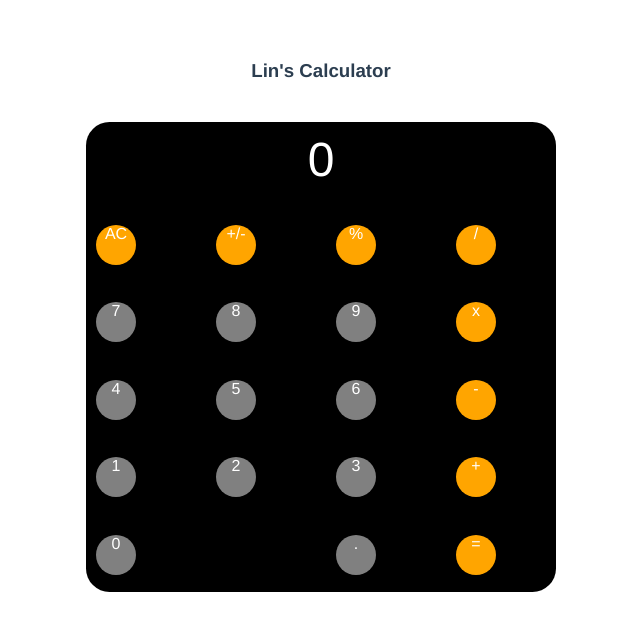
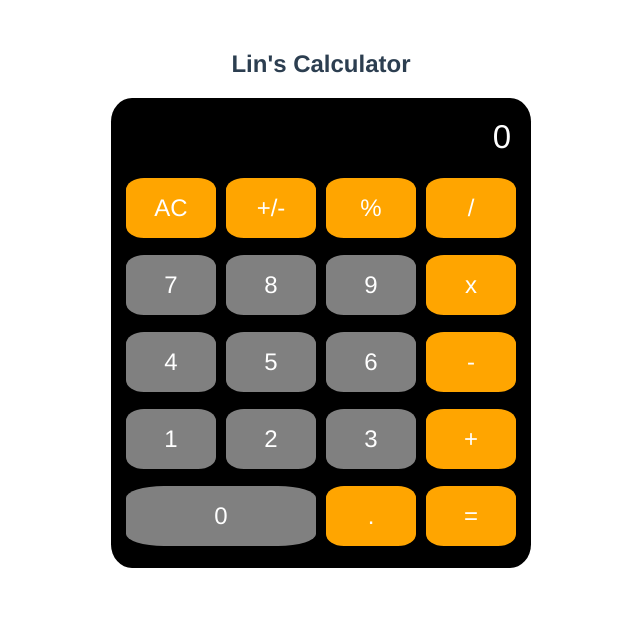
Before and after one commit to Spongebobgao/calculator, a Vue app: page / in a window 1280 px wide. Shown: the top 630 px of the page, without its empty margins (319-959 px from the left). Built offline with nearby package versions, Linux system fonts and the light colour scheme.

Commit message:
refactor layout and functions

```diff
--- /dev/null
+++ b/btnInfo.js
@@ -0,0 +1,4 @@
+export default [{ value: 'AC', digit: false }, { value: '+/-', digit: false }, { value: '%', digit: false }, { value: '/', digit: false }, { value: 7, digit: true },
+{ value: 8, digit: true }, { value: 9, digit: true }, { value: 'x', digit: false }, { value: 4, digit: true }, { value: 5, digit: true },
+{ value: 6, digit: true }, { value: '-', digit: false }, { value: 1, digit: true }, { value: 2, digit: true }, { value: 3, digit: true },
+{ value: '+', digit: false }, { value: 0, digit: true }, { value: '.', digit: false }, { value: '=', digit: false }]
--- a/src/App.vue
+++ b/src/App.vue
@@ -22,6 +22,6 @@ export default {
   -moz-osx-font-smoothing: grayscale;
   text-align: center;
   color: #2c3e50;
-  margin-top: 60px;
+  margin-top: 50px;
 }
 </style>
--- a/src/components/Calculator.vue
+++ b/src/components/Calculator.vue
@@ -1,81 +1,179 @@
 <template>
   <div>
-    <h3>Lin's Calculator</h3>
+    <h2>Lin's Calculator</h2>
     <div class="calculator">
-    <div class="totoal">{{current || 0}}</div>
-    <div @click="clear" class="btn special">AC</div>
-    <div class="btn special">+/-</div>
-    <div class="btn special">%</div>
-    <div class="btn special">/</div>
-    <div class="btn">7</div>
-    <div class="btn">8</div>
-    <div class="btn">9</div>
-    <div class="btn special">x</div>
-    <div class="btn">4</div>
-    <div class="btn">5</div>
-    <div class="btn">6</div>
-    <div class="btn special">-</div>
-    <div class="btn">1</div>
-    <div class="btn">2</div>
-    <div class="btn">3</div>
-    <div class="btn special">+</div>
-    <div class="btn zero">0</div>
-    <div class="btn">.</div>
-    <div class="btn special">=</div>
+      <div class="totoal">
+        <div>{{current}}</div>
+      </div>
+      <div
+        v-for="(btn,index) of btnInfo"
+        :class="`${btn.digit?'btn':'btn special'}`"
+        :style="`${index===16?'width:190px':''}`"
+        :key="btn.value"
+        @click="`${btn.digit?appendNum(btn.value):getOperator(btn.value)}`"
+      >
+        <span>{{btn.value}}</span>
+      </div>
     </div>
   </div>
 </template>
 
 <script>
+import btnInfo from "../../btnInfo";
 export default {
-  name: 'Calculator',
-  data(){
+  name: "Calculator",
+  data() {
     return {
-      current: ''
-    }
+      current: 0,
+      previous: 0,
+      newCurrent: false,
+      operator: "",
+      btnInfo: btnInfo
+    };
   },
   methods: {
-    clear(){
-      this.current = ''
+    appendNum(number) {
+      if (this.newCurrent) {
+        this.current = number;
+        this.newCurrent = false;
+      } else {
+        this.current =
+          this.current < 0
+            ? this.current * 10 - number
+            : this.current * 10 + number;
+      }
+    },
+    getOperator(operator) {
+      switch (operator) {
+        case "AC":
+          this.current = this.previous = 0;
+          this.newCurrent = false;
+          this.operator = "";
+          break;
+        case "+/-":
+          this.current = -this.current;
+          break;
+        case "%":
+          this.current = this.current / 100;
+          this.newCurrent = true;
+          break;
+        case "+":
+        case "-":
+        case "x":
+        case "/":
+          if (this.operator === "" || this.newCurrent) {
+            this.previous = this.current;
+            this.operator = operator;
+            this.newCurrent = true;
+          } else {
+            this.calculate(operator);
+          }
+          break;
+        case "=":
+          if (this.newCurrent) {
+            this.calculateItself();
+          } else {
+            this.calculate(operator);
+          }
+          break;
+      }
+    },
+    calculate(operator) {
+      this.newCurrent = true;
+      switch (this.operator) {
+        case "+":
+          this.current = this.previous = this.previous + this.current;
+          this.operator = operator === "=" ? "" : operator;
+          break;
+        case "-":
+          this.current = this.previous = this.previous - this.current;
+          this.operator = operator === "=" ? "" : operator;
+          break;
+        case "x":
+          this.current = this.previous = this.previous * this.current;
+          this.operator = operator === "=" ? "" : operator;
+          break;
+        case "/":
+          if (this.current === 0) {
+            this.prevoius = this.current = 0;
+            this.operator = "";
+          } else {
+            this.current = this.previous = this.previous / this.current;
+            this.operator = operator === "=" ? "" : operator;
+          }
+          break;
+      }
+    },
+    calculateItself() {
+      this.newCurrent = true;
+      switch (this.operator) {
+        case "+":
+          this.current = this.previous = this.current + this.current;
+          this.operator = "";
+          break;
+        case "-":
+          this.current = this.previous = this.current - this.current;
+          this.operator = "";
+          break;
+        case "x":
+          this.current = this.previous = this.current * this.current;
+          this.operator = "";
+          break;
+        case "/":
+          if (this.current === 0) {
+            this.prevoius = this.current = 0;
+          } else {
+            this.current = this.previous = this.current / this.current;
+          }
+          this.operator = "";
+          break;
+      }
     }
-
   }
-}
+};
 </script>
 
 <!-- Add "scoped" attribute to limit CSS to this component only -->
 <style scoped>
-h3 {
-  margin: 40px;
-}
 .calculator {
-  width:450px;
-  height:450px;
-  display: grid;
-  grid-gap: 30px;
-  grid-template-columns: repeat(4,1fr);
-  grid-template-rows: auto;
-  background:black;
-  color:white;
-  padding:10px;
-  margin:auto;
+  width: 400px;
+  height: 450px;
+  font-size: 1.5rem;
+  display: flex;
+  flex-wrap: wrap;
+  background: black;
+  color: white;
+  padding: 10px;
+  margin: auto;
   border-radius: 5%;
 }
+.calculator > div {
+  display: flex;
+}
+.calculator :hover {
+  color: black;
+  background: white;
+}
 .totoal {
-  grid-column: 1/5;
-  font-size: 3rem;
+  width: 95%;
+  font-size: 33px;
+  margin: 0 2.5%;
+  justify-content: flex-end;
+  padding: 10px 0;
 }
 
 .btn {
-  width:40px;
-  height:40px;
-  border-radius: 50%;
+  width: 90px;
+  height: 60px;
   background: grey;
-  padding:0;
+  border-radius: 20%;
+  padding: 0;
   cursor: pointer;
+  margin: 5px;
+  justify-content: center;
 }
-.zero {
-  grid-column: 1/3;
+.btn > span {
+  align-self: center;
 }
 .special {
   background: orange;
```
